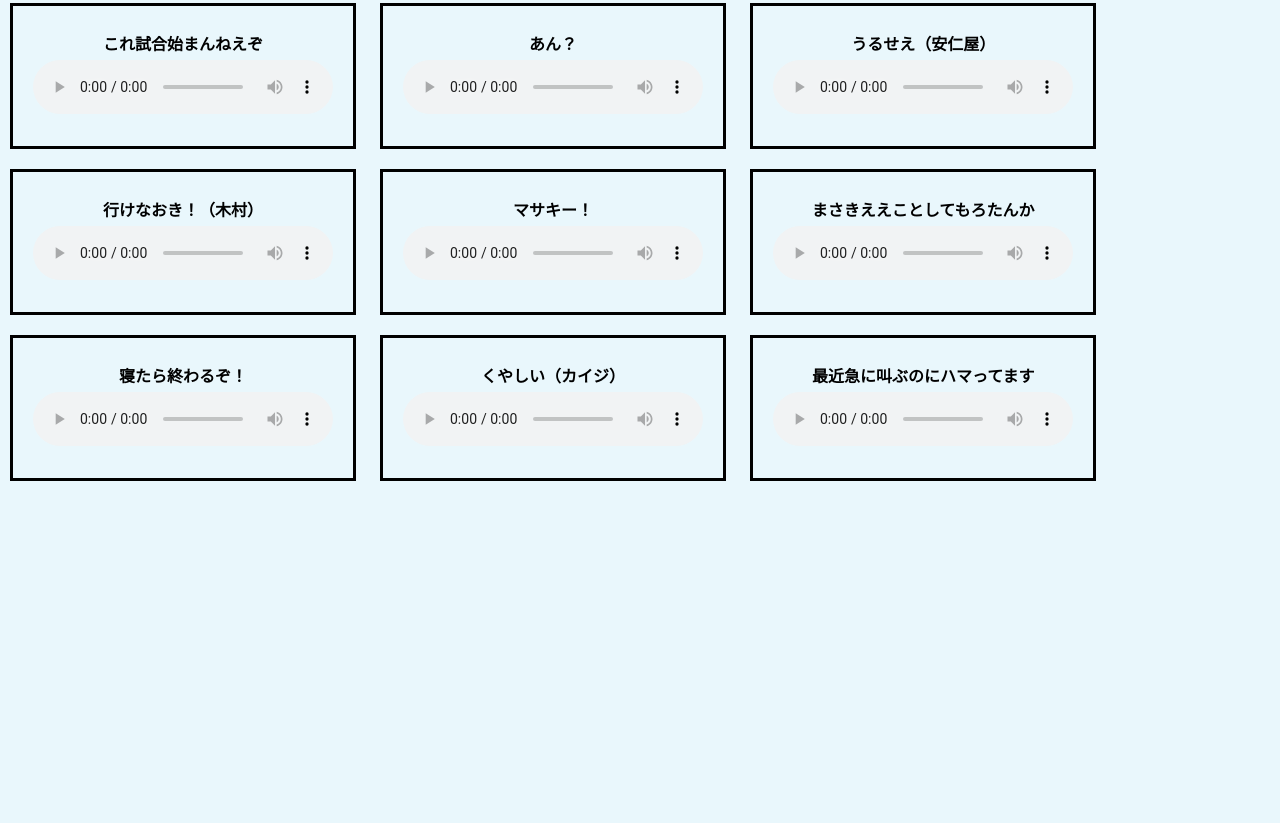
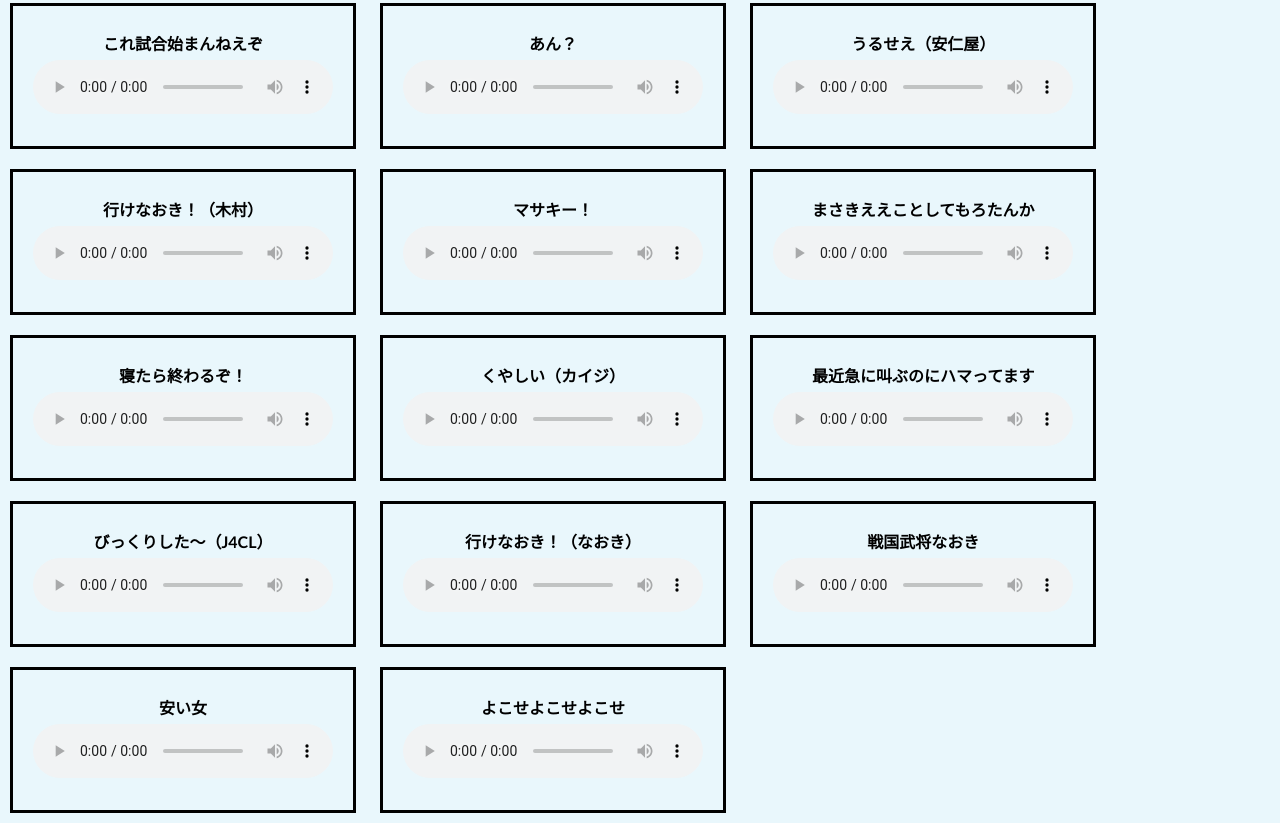
Before and after one commit to yudaiw0702/naokivoice.github.io, a plain HTML site: page index.html in a window 1280 px wide. Shown: the part 625-1448 px from the top of the page. Before the commit the page ends 1116 px from the top, so only its background shows below. Drawn offline with nearby package versions, Linux system fonts and the light colour scheme.

Commit message:
５つ追加(23)

```diff
--- a/index.html
+++ b/index.html
@@ -85,6 +85,26 @@
     <p>最近急に叫ぶのにハマってます</p>
     <audio src="mp3/sakebi.mp3" controls></audio>
   </div>
+  <div class="box1">
+    <p>びっくりした～（J4CL）</p>
+    <audio src="mp3/bikkurisita_j4cl.mp3" controls></audio>
+  </div>
+  <div class="box1">
+    <p>行けなおき！（なおき）</p>
+    <audio src="mp3/ikenaoki_naoki.mp3" controls></audio>
+  </div>
+  <div class="box1">
+    <p>戦国武将なおき</p>
+    <audio src="mp3/sengokunaoki.mp3" controls></audio>
+  </div>
+  <div class="box1">
+    <p>安い女</p>
+    <audio src="mp3/yasuionna.mp3" controls></audio>
+  </div>
+  <div class="box1">
+    <p>よこせよこせよこせ</p>
+    <audio src="mp3/yokoseyokose.mp3" controls></audio>
+  </div>
 
 </body>
 </html>
```
Also changed, not shown: 5 other files.
